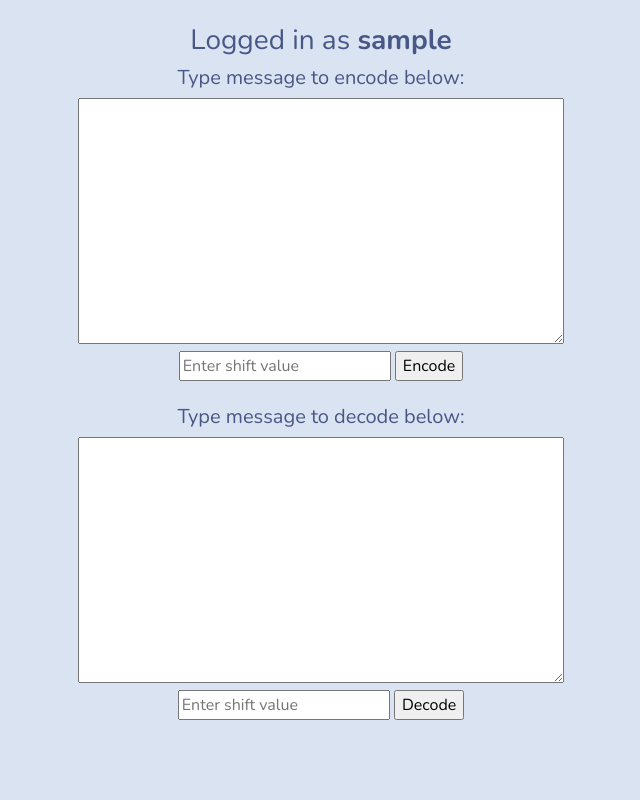
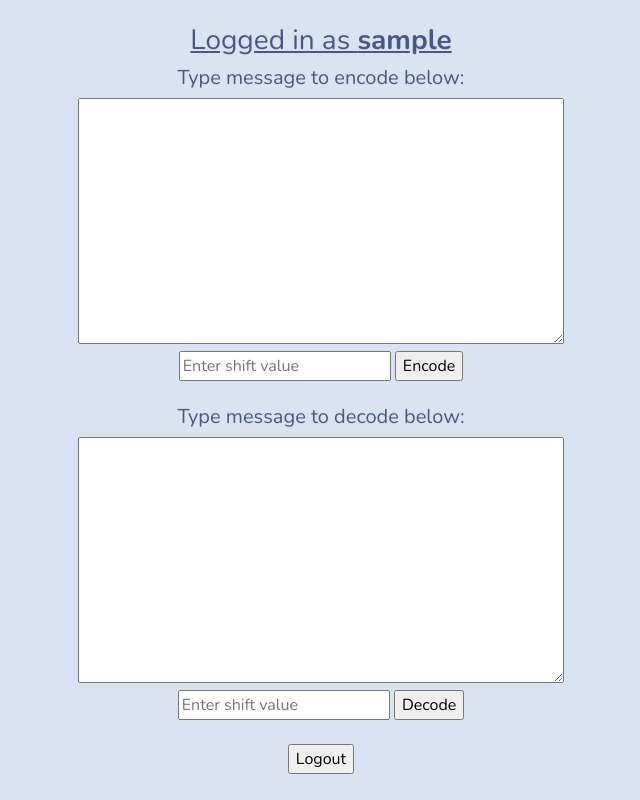
Before and after one commit to NicoGiuliani/caesar-cipher, a Django app: page / in a window 1280 px wide. Shown: the whole page, without its empty margins (319-959 px from the left). Run offline with Django 4.2, Linux system fonts and the light colour scheme; the visitor is signed in with stand-in values (Sample User, id 1); some libraries are stand-ins or nearby versions.

Commit message:
Added logout

```diff
--- a/app/urls.py
+++ b/app/urls.py
@@ -6,6 +6,7 @@ urlpatterns = [
     path('', views.index, name='index'),
     path('register', views.register, name='register'),
     path('login', views.login, name='login'),
+    path('logout', views.logout, name='logout'),
     path('encode', views.encode, name='encode'),
     path('decode', views.decode, name='decode'),
 ]
--- a/app/views.py
+++ b/app/views.py
@@ -51,6 +51,12 @@ def login(request):
         return render(request, 'login.html')
 
 
+def logout(request):
+    auth.logout(request)
+    messages.success(request, 'Successfully logged out')
+    return redirect('/')
+
+
 def encode(request):
     if request.method == 'POST':
         plaintext_message = request.POST['plaintext_message'].upper()
--- a/templates/index.html
+++ b/templates/index.html
@@ -1,10 +1,19 @@
 {% extends 'base.html' %}
 {% block body %}
+<style>
+    .success {
+        color: green;
+    }
+
+    .error {
+        color: red;
+    }
+</style>
 <div class='container'>
     <div class='row text-center'>
         <div class='col-12'>
             {% if user.is_authenticated %}
-            <h3>Logged in as <strong>{{user.username}}</strong></h3>
+            <h3><u>Logged in as <strong>{{user.username}}</strong></u></h3>
             <form method='POST' action='encode'>
                 {% csrf_token %}
                 <h5>Type message to encode below:</h5>
@@ -13,15 +22,22 @@
                 <input type='submit' value='Encode'></input>
             </form>
             <br>
-            <form method='POST' action='decode'>
+            <form method='POST' action='decode' class='mb-4'>
                 {% csrf_token %}
                 <h5>Type message to decode below:</h5>
                 <textarea name='encoded_message' rows='10' cols='50'></textarea><br>
                 <input type='text' name='shift_value' placeholder='Enter shift value'></input>
                 <input type='submit' value='Decode'></input>
             </form>
+            <form method='POST' action='logout'>
+                {% csrf_token %}
+                <input type='submit' value='Logout'></input>
+            </form>
             {% else %}
             <h1>Welcome! You must be logged in to continue.</h1>
+            {% for message in messages %}
+            <h5 class='success'>**{{message}}**</h5>
+            {% endfor %}
             <form action='login'>
                 <input type='submit' value='Login'></input>
             </form>
```
